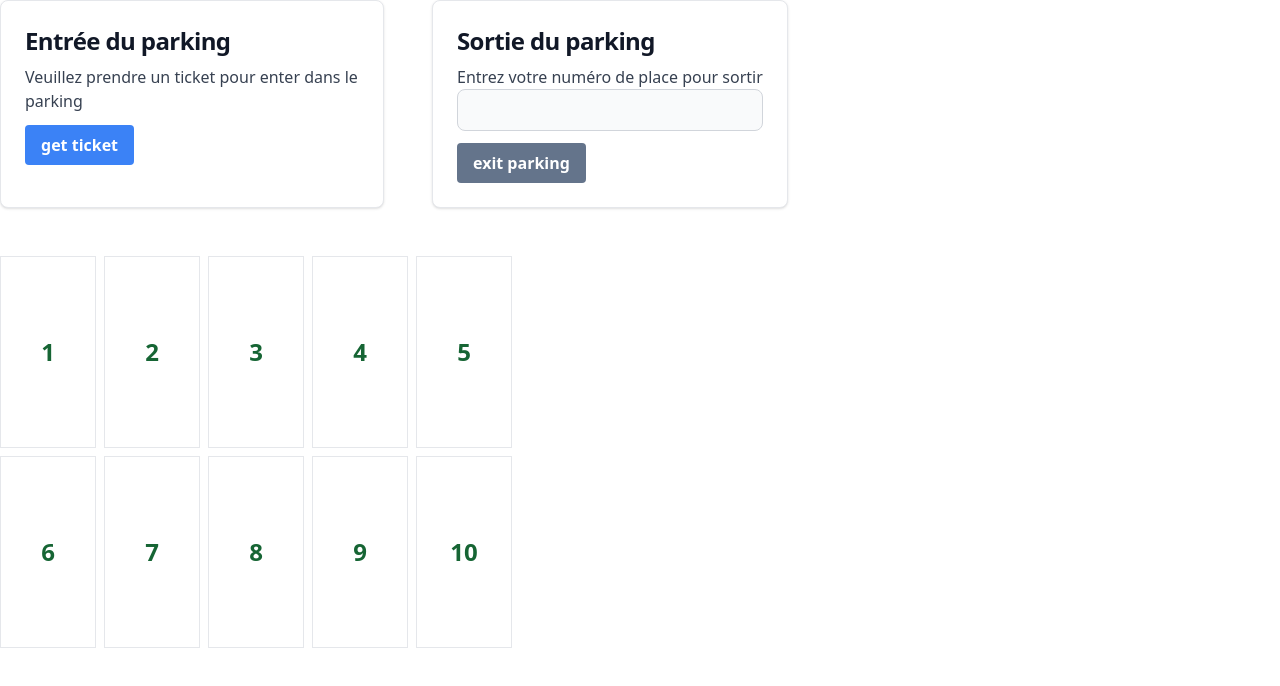
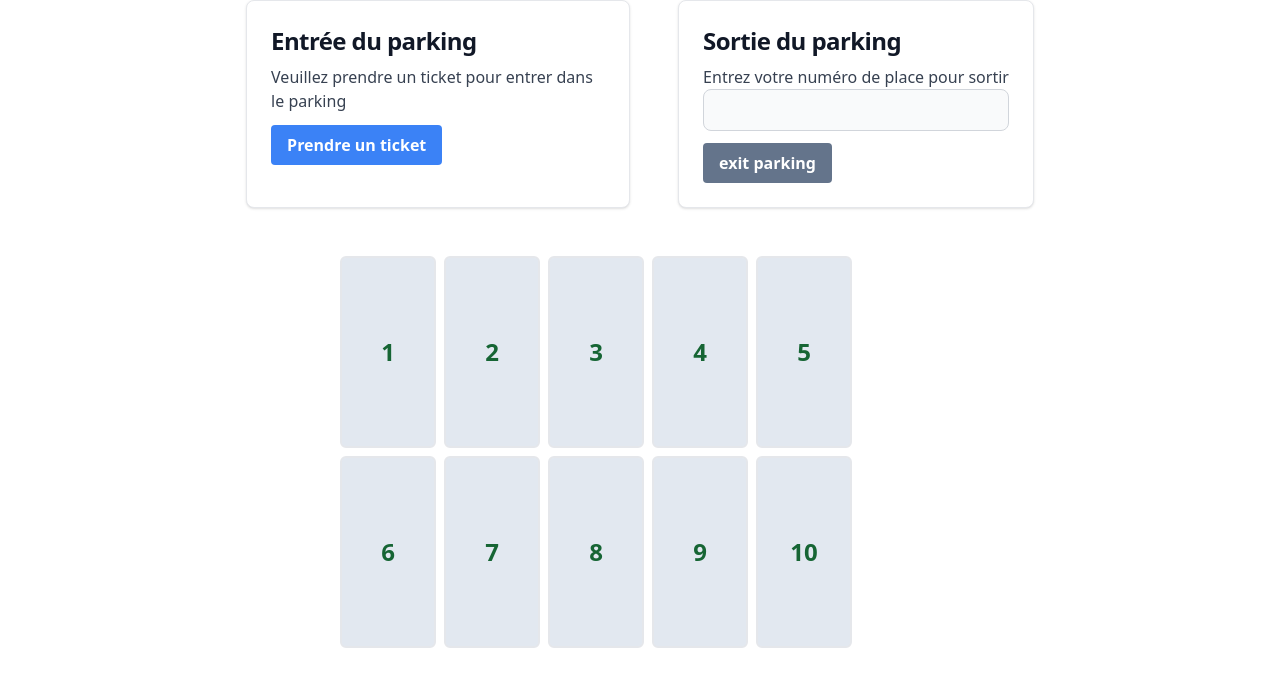
Before and after one commit to CyrilleBurtin/parking, a Vue app: page / in a window 1280 px wide. Shown: the top 686 px of the page. Built offline with nearby package versions, Linux system fonts and the light colour scheme.

Commit message:
[feat] - nice version before adding tests

```diff
--- a/src/components/ExitParking.vue
+++ b/src/components/ExitParking.vue
@@ -71,8 +71,7 @@ const resetForm = (success: boolean) => {
     </template>
     <template #info v-if="successMessage"> La barrière va s'ouvrir </template>
     <template #warning v-if="ticketError">
-      Le numéro de ticket entré correspond à une place libre. Veuillez ressaisir votre numéro de
-      place.
+      Le numéro de ticket entré est incorrect ! Vous devez entrer le numéro d'une place occupée
     </template>
   </ActionCard>
 </template>
--- a/src/components/GetTicket.vue
+++ b/src/components/GetTicket.vue
@@ -2,12 +2,17 @@
 import { ref } from 'vue';
 import { useParkingLots } from '@/stores/parkingLots';
 import ActionCard from './ActionCard.vue';
+
 const { removeLots } = useParkingLots();
-const assignatedLotsNumber = ref();
+const assignatedLotsNumber = ref<number | null>(null);
 const successMessage = ref(false);
 
 const getTicket = () => {
   assignatedLotsNumber.value = removeLots();
+  showSuccessMessage();
+};
+
+const showSuccessMessage = () => {
   successMessage.value = true;
   setTimeout(() => {
     successMessage.value = false;
@@ -17,9 +22,11 @@ const getTicket = () => {
 
 <template>
   <ActionCard>
-    <template #title><h2>Entrée du parking</h2></template>
+    <template #title>
+      <h2>Entrée du parking</h2>
+    </template>
     <template #action>
-      <p>Veuillez prendre un ticket pour enter dans le parking</p>
+      <p>Veuillez prendre un ticket pour entrer dans le parking</p>
     </template>
     <template #button>
       <button
@@ -27,10 +34,10 @@ const getTicket = () => {
         @click="getTicket"
         class="bg-blue-500 hover:bg-blue-700 text-white font-bold py-2 px-4 rounded"
       >
-        get ticket
+        Prendre un ticket
       </button>
     </template>
-    <template #info v-if="successMessage && assignatedLotsNumber">
+    <template #info v-if="successMessage && assignatedLotsNumber !== null">
       <div>Votre place attribuée est la {{ assignatedLotsNumber + 1 }}</div>
     </template>
   </ActionCard>
--- a/src/components/ParkingLot.vue
+++ b/src/components/ParkingLot.vue
@@ -6,7 +6,7 @@ const { id, isAvailable } = defineProps<{
 </script>
 
 <template>
-  <div class="border w-24 h-48 flex justify-center items-center">
+  <div class="border-2 bg-slate-200 w-24 h-48 flex justify-center items-center rounded-md">
     <p class="font-bold text-2xl" :class="isAvailable ? 'text-green-800' : 'text-rose-800'">
       {{ id + 1 }}
     </p>
--- a/src/views/HomeView.vue
+++ b/src/views/HomeView.vue
@@ -7,9 +7,11 @@ const { lots } = useParkingLots();
 </script>
 
 <template>
-  <div class="flex content-between flex-wrap gap-12 mb-12">
-    <GetTicket :lots="lots" />
-    <ExitParking />
+  <div class="flex flex-col items-center">
+    <div class="flex content-between flex-wrap gap-12 mb-12">
+      <GetTicket :lots="lots" />
+      <ExitParking />
+    </div>
+    <ParkingManagement />
   </div>
-  <ParkingManagement />
 </template>
```
